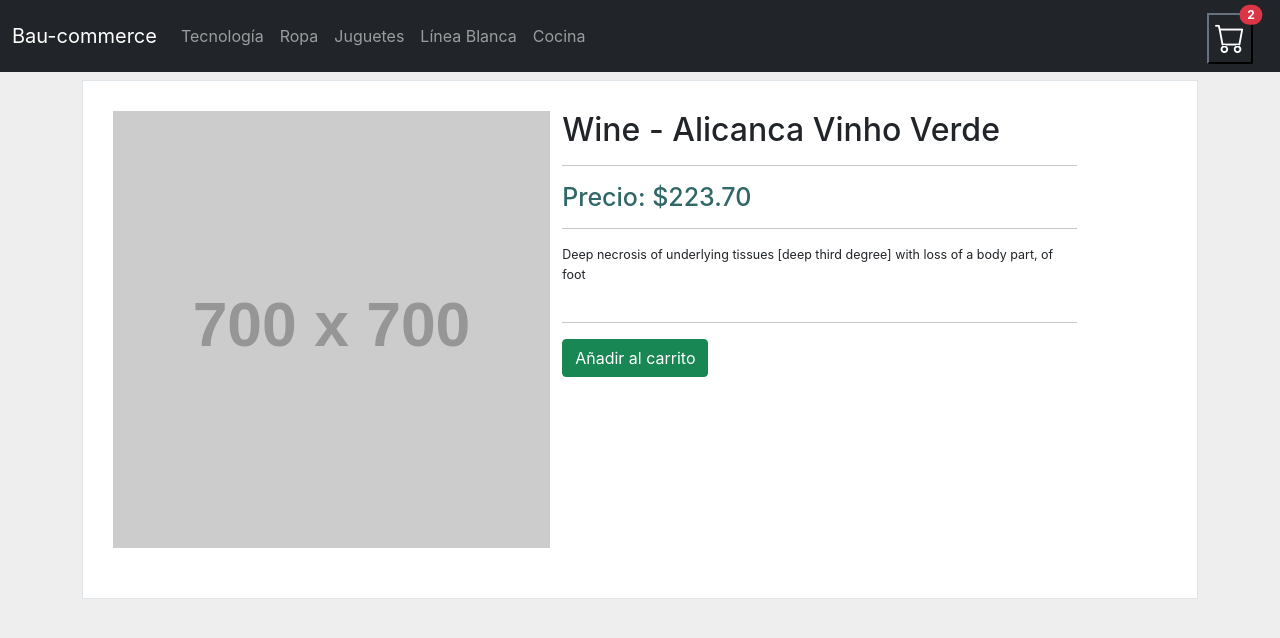
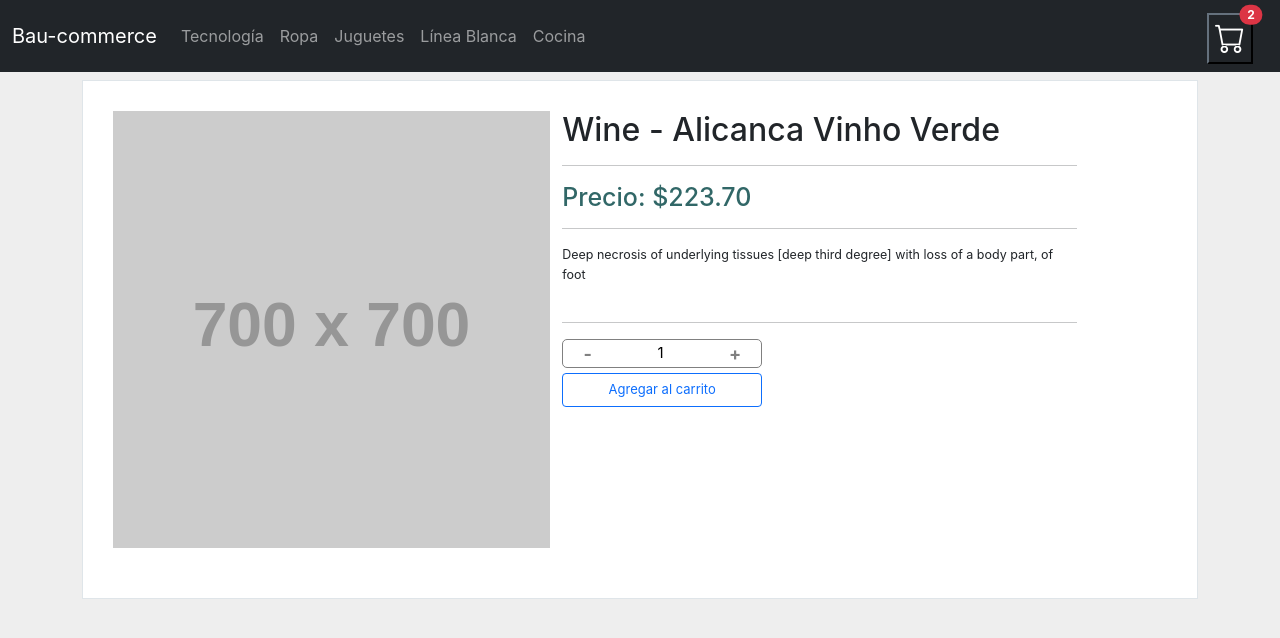
Before and after one commit to albertobautista/baucommerce-chavez, a React (Create React App) app: page /item/1 in a window 1280 px wide. Shown: the top 638 px of the page. Built offline with nearby package versions, Linux system fonts and the light colour scheme; some icons are missing.

Commit message:
Add CartContainer and Cart components, update ItemDetail with ItemCount component

```diff
--- a/src/App.js
+++ b/src/App.js
@@ -2,6 +2,7 @@
 import ItemListContainer from "./containers/ItemListContainer";
 import NavBar from "./components/NavBar";
 import ItemDetailContainer from "./containers/ItemDetailContainer";
+import CartContainer from "./containers/CartContainer";
 
 function App() {
   return (
@@ -13,6 +14,8 @@
           <ItemListContainer greeting="Bienvenidos a la tienda"/>
         </Route>
         <Route path="/item/:id"><ItemDetailContainer /></Route>
+        <Route path="/cart"><CartContainer /></Route>
+
       </Switch>
 
     </Router>
--- /dev/null
+++ b/src/components/Cart/index.jsx
@@ -0,0 +1,11 @@
+import React from 'react'
+
+const Cart = () => {
+    return (
+        <div>
+            <h1>Carrito de Compras</h1>
+        </div>
+    )
+}
+
+export default Cart
--- a/src/components/ItemDetail/index.jsx
+++ b/src/components/ItemDetail/index.jsx
@@ -1,4 +1,6 @@
-import React from 'react'
+import React, {useState} from 'react'
+import {Link} from 'react-router-dom';
+import ItemCount from '../ItemCount';
 import Loader from '../Loader';
 import './styles.css'
 
@@ -7,8 +9,24 @@
         title,
         description,
         price,
-        pictureUrl
+        pictureUrl,
+        stock
     } = item;
+
+    const [readyToPay, setReadyToPay] = useState(false)
+    const [quantityToAdd, setQuantityToAdd] = useState(null)
+
+
+    const onAdd = (quantity) => {
+        if (quantity === 0) {
+            alert("Debes ingresar al menos un producto")
+        } else {
+            alert(`Has ingresado ${quantity} productos`)
+            setReadyToPay(true)
+            setQuantityToAdd(quantity)
+        }
+    }
+
     return(Object.keys(item).length !== 0 ? (
         <div className="container">
             <div className="product-content product-wrap clearfix product-deatil">
@@ -54,10 +72,17 @@
                             <p>{description}</p>
                         </div>
                         <hr/>
-                        <div className="row">
+                        <div className="row mt-1">
                             <div className="col-sm-12 col-md-6 col-lg-6">
-                                <a href="javascript:void(0);" className="btn btn-success btn-md">Añadir al carrito</a>
-                            </div>
+                                {
+                                !readyToPay ? (
+                                    <ItemCount stock={stock}
+                                        initial={1}
+                                        onAdd={onAdd}/>
+                                ) : (
+                                    <Link to="/cart" className="btn btn-xs btn-outline-success ">Terminar compra</Link>
+                                )
+                            } </div>
                         </div>
                     </div>
                 </div>
--- /dev/null
+++ b/src/containers/CartContainer/index.jsx
@@ -0,0 +1,12 @@
+import React from 'react'
+import Cart from '../../components/Cart'
+
+const CartContainer = () => {
+    return (
+        <div style={{marginTop:"80px"}}>
+            <Cart />
+        </div>
+    )
+}
+
+export default CartContainer
--- a/src/containers/ItemListContainer/data.js
+++ b/src/containers/ItemListContainer/data.js
@@ -53,7 +53,7 @@
       description:
         "Diabetes with neurological manifestations, type II or unspecified type, not stated as uncontrolled",
       price: "$1369.04",
-      stock: 78,
+      stock: 10,
       pictureUrl: "http://dummyimage.com/700x700.png/5fa2dd/ffffff",
       category: 3,
     },
--- a/src/containers/ItemListContainer/index.jsx
+++ b/src/containers/ItemListContainer/index.jsx
@@ -1,6 +1,5 @@
 import React, {useEffect, useState} from 'react';
 import { useParams } from 'react-router-dom';
-import ItemCount from '../../components/ItemCount';
 import ItemList from '../../components/ItemList';
 import Loader from '../../components/Loader';
 import productsItems from './data';
@@ -14,14 +13,6 @@
     const [filteredItems, setFilteredItems] = useState([]);
 
     const [loadingItems, setLoadingItems] = useState(false);
-
-    const onAdd = (counter) => {
-        if (counter === 0) {
-            alert("Debes ingresar al menos un producto")
-        } else {
-            alert(`Has ingresado ${counter} productos`)
-        }
-    }
 
     const getProducts = () => {
         const url = 'https://gorest.co.in/public/v1/posts'
@@ -52,9 +43,6 @@
     return (
         <div style={{marginTop:"80px"}}>
             <h1  className="text-center">{greeting}</h1>
-            {/* <ItemCount stock={5}
-                initial={1}
-                onAdd={onAdd}/> */}
             {
                 !loadingItems ? <ItemList items={filteredItems}/> : <Loader/>
             }
```
